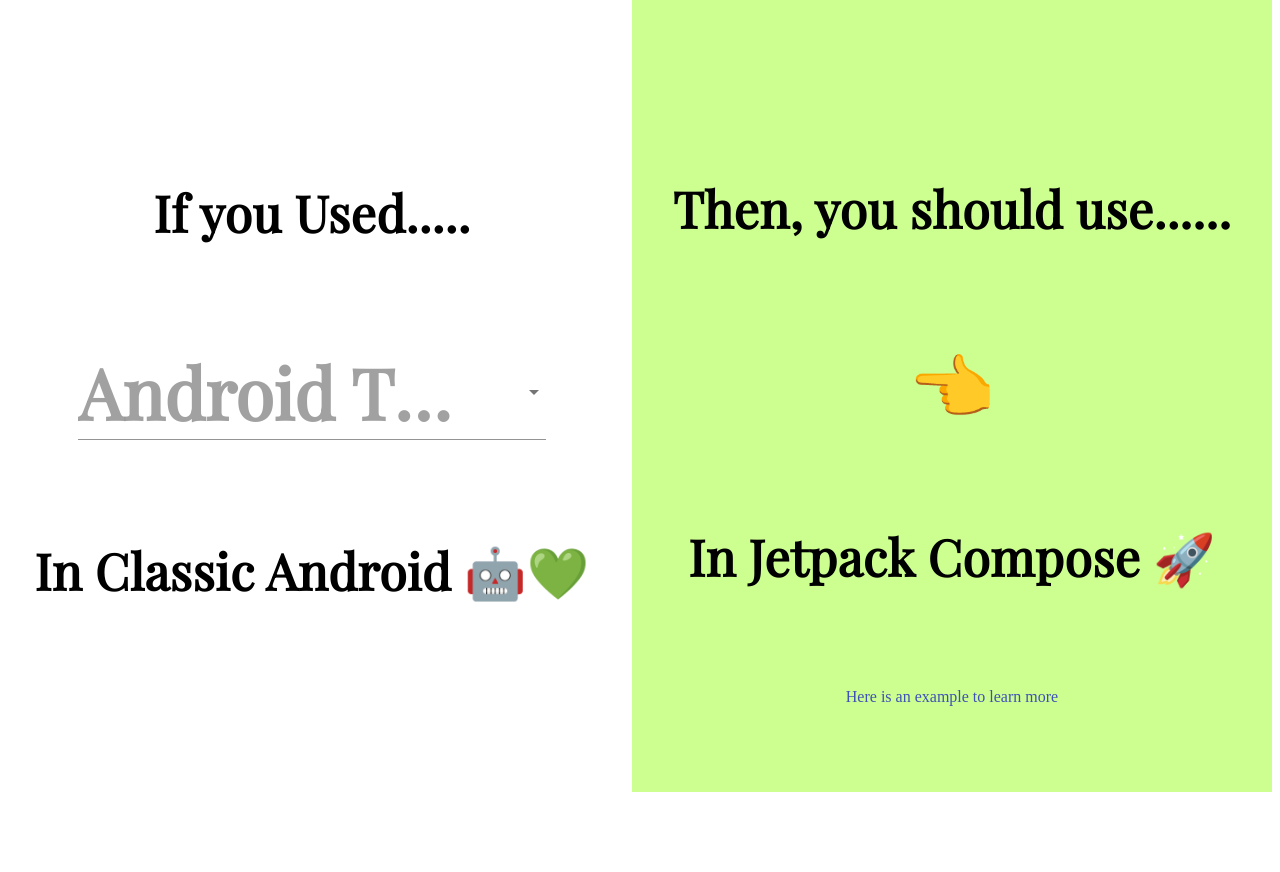
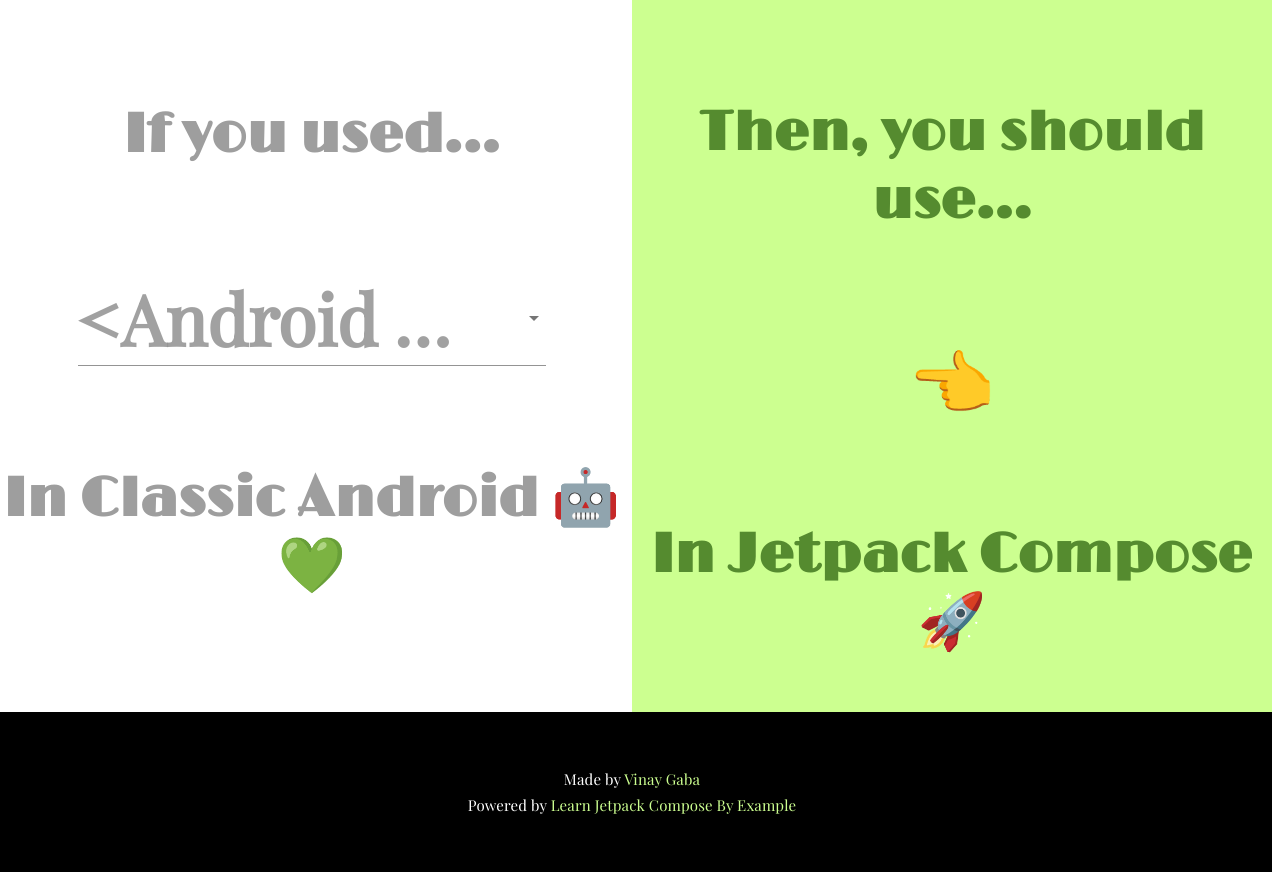
Before and after one commit to worstkiller/JetpackCompose.app, a React (Create React App) app: page / in a window 1280 px wide. Before the commit the page ends 800 px from the top, so only its background shows below. Built offline with nearby package versions, Linux system fonts and the light colour scheme.

Commit message:
Made design changes

```diff
--- a/public/index.html
+++ b/public/index.html
@@ -4,6 +4,7 @@
     <meta charset="utf-8" />
     <link rel="icon" href="%PUBLIC_URL%/favicon.ico" />
     <link rel="stylesheet" href="https://fonts.googleapis.com/css?family=Playfair%20Display" />
+    <link rel="stylesheet" href="https://fonts.googleapis.com/css?family=Limelight" />
     <meta name="viewport" content="width=device-width, initial-scale=1" />
     <meta name="theme-color" content="#000000" />
     <meta
--- a/src/components/IfThisThenThat.tsx
+++ b/src/components/IfThisThenThat.tsx
@@ -3,6 +3,7 @@
 import { makeStyles } from "@material-ui/core/styles";
 import { IfThisThenThanColumnComponent } from "./IfThisThenThatColumnComponent";
 import IfThisThenThatColumnComponentType from "../models/IfThisThenThatColumnComponentType";
+import IfThisThenThatFooter from "./IfThisThenThatFooter";
 
 import React, { useState } from "react";
 
@@ -19,7 +20,7 @@
       <Grid container className={classes.root} spacing={2}>
         <Grid item xs={6} className={classes.firstColumn}>
           <IfThisThenThanColumnComponent
-            prefix="If you Used....."
+            prefix="If you used..."
             suffix="In Classic Android 🤖💚"
             selectedKey={selectedClassicAndroid}
             map={classicAndroidVsJetpackComposeMap}
@@ -29,13 +30,16 @@
         </Grid>
         <Grid container item xs={6} className={classes.secondColumn}>
           <IfThisThenThanColumnComponent
-            prefix="Then, you should use......"
+            prefix="Then, you should use..."
             suffix="In Jetpack Compose 🚀"
             selectedKey={selectedClassicAndroid}
             map={classicAndroidVsJetpackComposeMap}
             handleChange={handleChange}
             componentType={IfThisThenThatColumnComponentType.VALUE}
           />
+        </Grid>
+        <Grid item xs = {12} className={classes.footer}>
+          <IfThisThenThatFooter />
         </Grid>
       </Grid>
     </div>
@@ -48,16 +52,23 @@
   },
   firstColumn: {
     background: "#FFFFFF",
-    height: "100vh",
+    height: "90vh",
     display: "flex",
     justifyContent: "center",
     alignItems: "center",
   },
   secondColumn: {
     background: "#ccff90",
-    height: "100vh",
+    height: "90vh",
     display: "flex",
     justifyContent: "center",
     alignItems: "center",
   },
+  footer: {
+    height: "20vh",
+    display: "flex",
+    justifyContent: "center",
+    alignItems: "center",
+    background: "#000000",
+  }
 });
--- a/src/components/IfThisThenThatColumnComponent.tsx
+++ b/src/components/IfThisThenThatColumnComponent.tsx
@@ -7,7 +7,7 @@
 import Link from "@material-ui/core/Link";
 import React, { FunctionComponent } from "react";
 import TextField from "@material-ui/core/TextField";
-import { ThemeProvider } from "@material-ui/styles";
+import { ThemeProvider, ClassNameMap } from "@material-ui/styles";
 import Typography from "@material-ui/core/Typography";
 
 interface IfThisThenThanColumnComponentProps {
@@ -40,7 +40,7 @@
           <Typography
             variant="h4"
             align="center"
-            className={classes.typography}
+            className={getTypographyClass(props.componentType, classes)}
           >
             {props.prefix}
           </Typography>
@@ -63,7 +63,7 @@
                   <TextField
                     {...params}
                     variant="standard"
-                    placeholder="Android Thing"
+                    placeholder="<Android Thing>"
                     InputProps={{
                       ...params.InputProps,
                       classes: {
@@ -98,18 +98,35 @@
           <Typography
             variant="h4"
             align="center"
-            className={classes.typography}
+            className={getTypographyClass(props.componentType, classes)}
           >
             {props.suffix}
           </Typography>
         </Box>
 
-        {props.componentType === IfThisThenThatColumnComponentType.VALUE ? (
-          <Box>
-            <Link href={props.map.get(props.selectedKey)?.composableGithubLink}>
-              Here is an example to learn more
-            </Link>
-          </Box>
+        {props.componentType === IfThisThenThatColumnComponentType.VALUE &&
+        props.selectedKey !== "" ? (
+          <>
+            <Box>
+              <Link
+                variant="overline"
+                className={classes.link}
+                href={props.map.get(props.selectedKey)?.composableGithubLink}
+              >
+                🤩 Here is an example to help you get started 🤩
+              </Link>
+            </Box>
+
+            <Box>
+              <Link
+                variant="overline"
+                className={classes.link}
+                href={props.map.get(props.selectedKey)?.officialDocsLink}
+              >
+                Official Docs
+              </Link>
+            </Box>
+          </>
         ) : (
           <></>
         )}
@@ -118,6 +135,10 @@
   );
 };
 
+function getTypographyClass(componentType: IfThisThenThatColumnComponentType, classes: ClassNameMap) {
+    return componentType === IfThisThenThatColumnComponentType.KEY ? classes.typographyKey : classes.typographyValue
+}
+
 const useStyles = makeStyles({
   boxCenter: {
     width: "100%",
@@ -125,13 +146,26 @@
     justifyContent: "center",
     alignItems: "center",
   },
-  typography: {
-    fontSize: 50,
+  typographyKey: {
+    fontSize: 55,
+    color: "#9e9e9e",
     marginBottom: 100,
     marginTop: 100,
-    color: "#000000",
     fontWeight: "bold",
+    fontFamily: "Limelight",
+  },
+  typographyValue: {
+    fontSize: 55,
+    color: "#558b2f",
+    marginBottom: 100,
+    marginTop: 100,
+    fontWeight: "bold",
+    fontFamily: "Limelight",
+  },
+  link: {
+    fontSize: 18,
     fontFamily: "Playfair Display",
+    color: "#33691e",
   },
   autocompleteBox: {
     width: "75%",
@@ -139,10 +173,11 @@
   inputTextField: {
     fontSize: 70,
     textAlign: "center",
-    fontWeight: "bold",
+    fontWeight: "bolder",
     fontFamily: "Playfair Display",
   },
   dropdownOptions: {
     fontSize: 50,
+    fontFamily: "Playfair Display",
   },
 });
--- /dev/null
+++ b/src/components/IfThisThenThatFooter.tsx
@@ -0,0 +1,48 @@
+import { makeStyles } from "@material-ui/core/styles";
+import Link from "@material-ui/core/Link";
+import React from "react";
+import Typography from "@material-ui/core/Typography";
+import { Box } from "@material-ui/core";
+
+export default function IfTHisThenThatFooter() {
+  const classes = useStyles();
+  return (
+    <Box display="flex" flexDirection="column" className={classes.root}>
+      <Box>
+        <Link
+          className={classes.footerText}
+          variant="subtitle1"
+          href="https://www.twitter.com/vinaygaba"
+        >
+          Made by <span className={classes.link}>Vinay Gaba</span>
+        </Link>
+      </Box>
+      <Box>
+        <Link
+          className={classes.footerText}
+          variant="subtitle1"
+          href="https://www.twitter.com/vinaygaba"
+        >
+          Powered by <span className={classes.link}>Learn Jetpack Compose By Example</span>
+        </Link>
+      </Box>
+    </Box>
+  );
+}
+
+const useStyles = makeStyles({
+  root: {
+    width: "100%",
+    display: "flex",
+    justifyContent: "center",
+    alignItems: "center",
+  },
+  footerText: {
+    fontSize: 15,
+    color: "#FFFFFF",
+    fontFamily: "Playfair Display",
+  },
+  link: {
+      color: "#ccff90"
+  }
+});
--- a/src/index.tsx
+++ b/src/index.tsx
@@ -1,4 +1,5 @@
 import IfThisThenThatComponent from "./components/IfThisThenThat";
+import IfThisThenThatFooter from "./components/IfThisThenThatFooter";
 import React from "react";
 import ReactDOM from "react-dom";
 import { BrowserRouter as Router, Switch, Route } from "react-router-dom";
```
